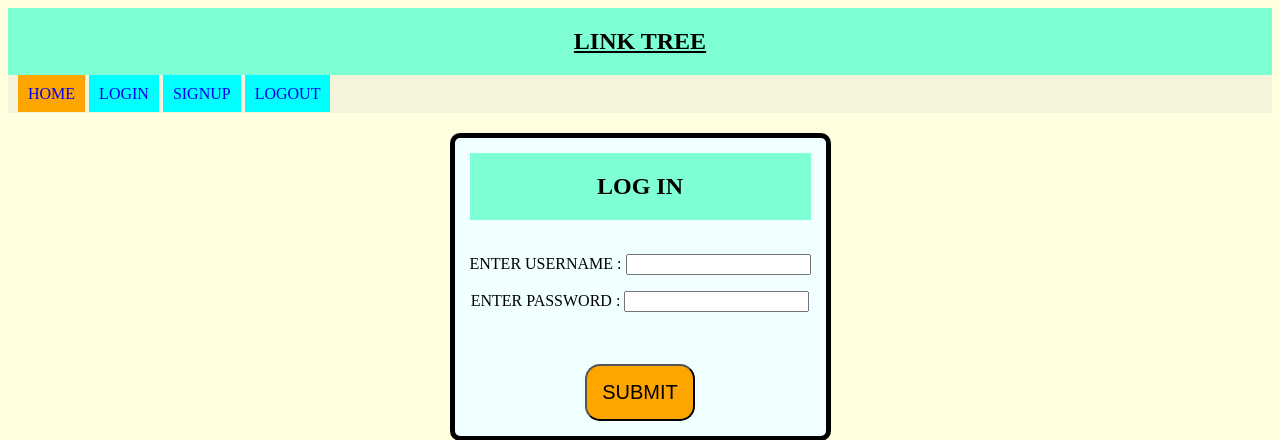
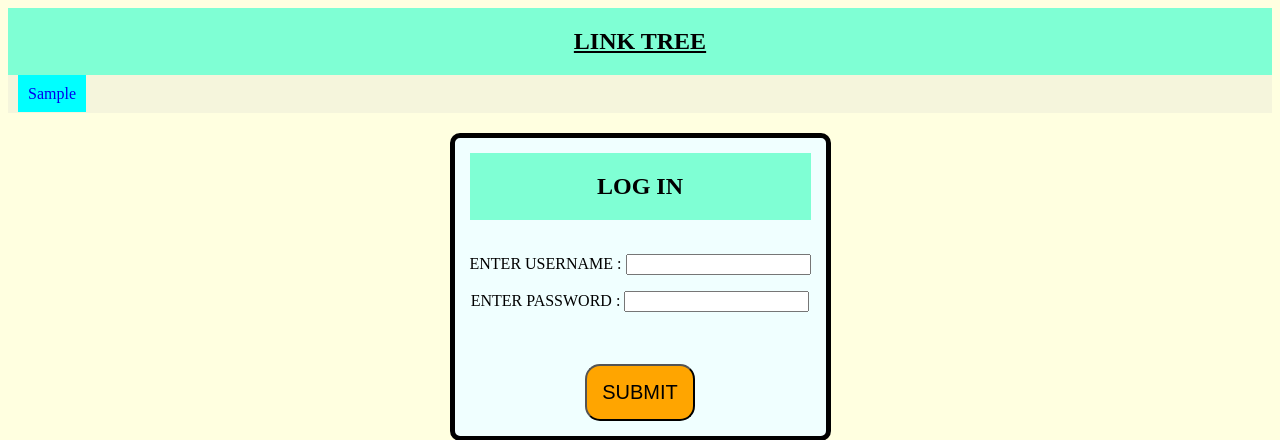
Before and after one commit to AK16092003/Linktree, a Flask app: template templates/login.html in a window 1280 px wide. Shown: the top 440 px of the page. Run offline with Flask 2, Linux system fonts and the light colour scheme; the template is opened without the code that fills it: most values are stand-ins (such as "Sample title", 1, 10 or a date in 2020).

Commit message:
Add files via upload

```diff
--- a/app.py
+++ b/app.py
@@ -1,7 +1,6 @@
 # -*- coding: utf-8 -*-
 """
 Created on Thu Aug 18 18:19:45 2022
-
 @author: Admin
 """
 from cryptography.fernet import Fernet
@@ -54,14 +53,13 @@ def create_database_tables():
         cur.execute(query)
         conn.commit()
 
-        print("queries executed successfully , all set !")
+        #print("queries executed successfully , all set !")
     except:
         pass
 
 
 create_database_tables()
 use_database()
-
 
 app = Flask(__name__)
 app.secret_key = "abc"
@@ -71,11 +69,15 @@ app.config["SESSION_TYPE"] = "filesystem"
 
 Session(app)
 
-login_user = ""
 
 @app.route("/home.html" , methods = ["GET" , "POST"])
 def home_page():
-    return render_template("home.html")
+
+    if not session.get("name"):
+        flash("Please login to continue")
+        return redirect("login.html")
+
+    return render_template("home.html" , msg1 = "logout.html" , msg2 = "LOGOUT")
 
 
 @app.route("/create.html" , methods = ["GET" , "POST"])
@@ -122,8 +124,17 @@ def view_page():
     msg = '<center><h2>'+name+'</h2>'
     query = "select field , link  from linktree_details where username like '{}'".format(name)
     cur.execute(query)
+    count = 0
+    direc = "left"
     for i in cur.fetchall():
-        msg += "<br><br><br><button id = 'click' onclick = \" window.location.href = '"+i[1]+"'\"; >"+i[0].upper()+"</button>"
+        if(count%2 == 0):
+            direc = "left_move"
+        else:
+            direc = "right_move"
+
+        msg += "<br><br><br><button  class = '"+direc+"' id = 'click' onclick = \" window.location.href = '"+i[1]+"'\"; >"+i[0].upper()+"</button>"
+
+        count+=1
     msg += "</center>"
     return render_template("view.html" , msg = Markup(msg))
 
@@ -140,23 +151,25 @@ def login():
         username = request.form.get("username")
         password = request.form.get("password")
 
-        query = "select password from user_details where username = '"+username+"';"
+        query = "select password from user_details where username like '"+username+"';"
 
         cur.execute(query)
         l =  cur.fetchall()
         try:
             passwd = dehash(l[0][0])
-            print(passwd , password , passwd == password)
+         #   print(passwd , password , passwd == password)
             if passwd == password:
-                flash("logged in")
+                flash("LOGGED IN")
                 session["name"] = username
+                return redirect("home.html")
+
             else:
                 flash("WRONG PASSWORD ")
         except:
             flash("NO USER EXIST")
 
 
-    return render_template("login.html")
+    return render_template("login.html" , msg1 = "signup.html" , msg2 = "SIGNUP")
 
 
 def create_record(new_user , table_name):
@@ -165,7 +178,7 @@ def create_record(new_user , table_name):
     password = hashed(new_user.password)
 
     query = "insert into "+table_name+' values("{}" , "{}" );'.format(username , password)
-    print(query)
+    #print(query)
 
     try:
         cur.execute(query)
@@ -210,7 +223,7 @@ def logout():
     if session.get("name"):
         session.pop("name" , None)
         flash("LOG OUT SUCCESSFULL !")
-        return redirect("home.html")
+        return redirect("login.html")
     else:
         flash("You must Login in order to log out")
         return redirect("login.html")
--- a/templates/create.html
+++ b/templates/create.html
@@ -16,8 +16,6 @@
 <center><h2><u>LINK TREE</u></h2></center>
 <div id = "heading">
     <a href = "home.html" id = "home">HOME</a>
-    <a href = "login.html">LOGIN</a>
-    <a href = "signup.html">SIGNUP</a>
     <a href = "logout.html">LOGOUT</a>
 
 </div>
--- a/templates/home.html
+++ b/templates/home.html
@@ -19,9 +19,7 @@
 <center><h2><u>LINK TREE</u></h2></center>
 <div id = "heading">
     <a href = "home.html" id = "home">HOME</a>
-    <a href = "login.html">LOGIN</a>
-    <a href = "signup.html">SIGNUP</a>
-    <a href = "logout.html">LOGOUT</a>
+    <a href = "{{msg1}}">{{msg2}}</a>
 
 </div>
 
@@ -56,5 +54,7 @@
 {%endif%}
 
 </center>
+<br><br>
+
 </body>
 </html>
--- a/templates/login.html
+++ b/templates/login.html
@@ -17,10 +17,7 @@
 
 <center><h2><u>LINK TREE</u></h2></center>
 <div id = "heading">
-    <a href = "home.html" id = "home">HOME</a>
-    <a href = "login.html">LOGIN</a>
-    <a href = "signup.html">SIGNUP</a>
-    <a href = "logout.html">LOGOUT</a>
+    <a href = "{{msg1}}">{{msg2}}</a>
 
 </div>
 
--- a/templates/signup.html
+++ b/templates/signup.html
@@ -17,10 +17,7 @@
 
 <center><h2><u>LINK TREE</u></h2></center>
 <div id = "heading">
-    <a href = "home.html" id = "home">HOME</a>
     <a href = "login.html">LOGIN</a>
-    <a href = "signup.html">SIGNUP</a>
-    <a href = "logout.html">LOGOUT</a>
 
 </div>
 
```
Also changed, not shown: 4 other files.
